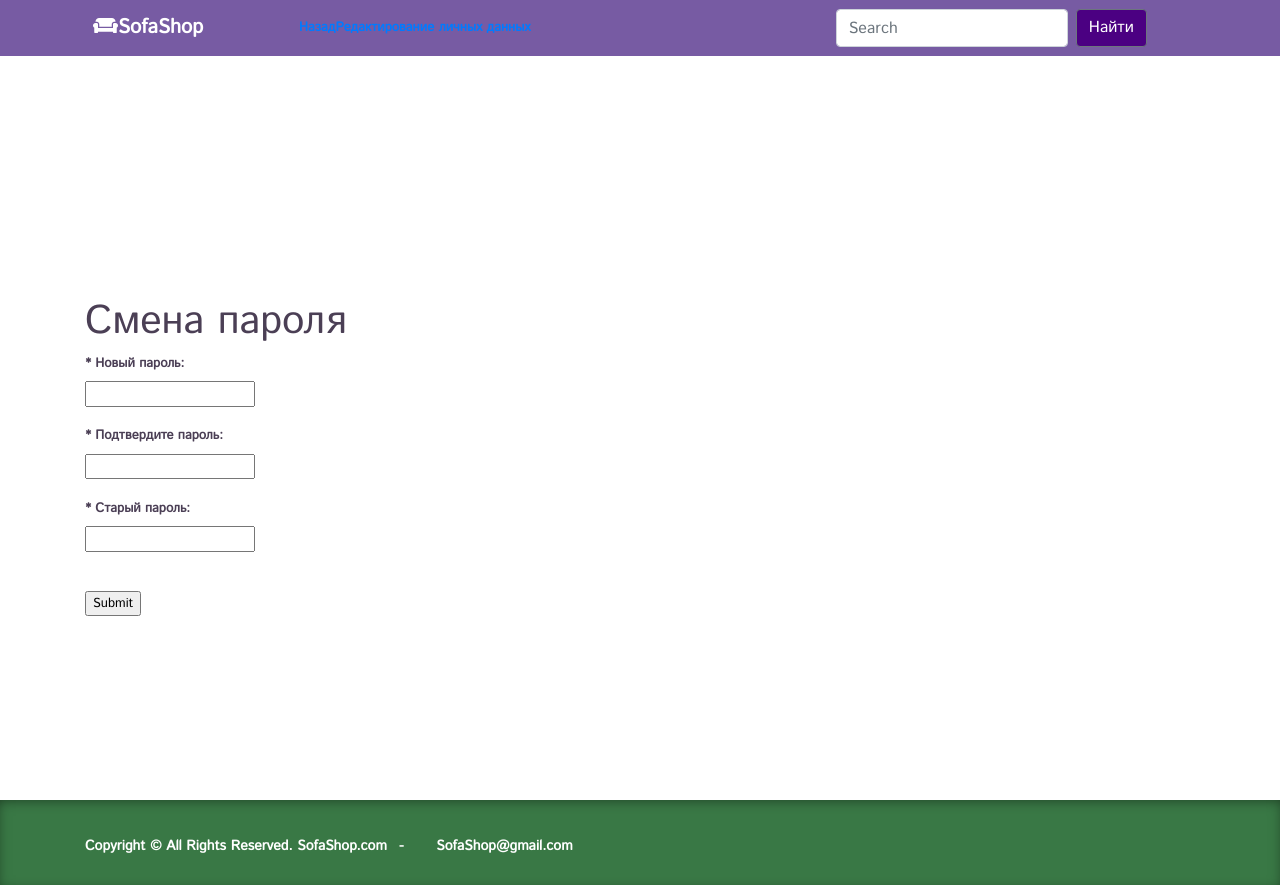
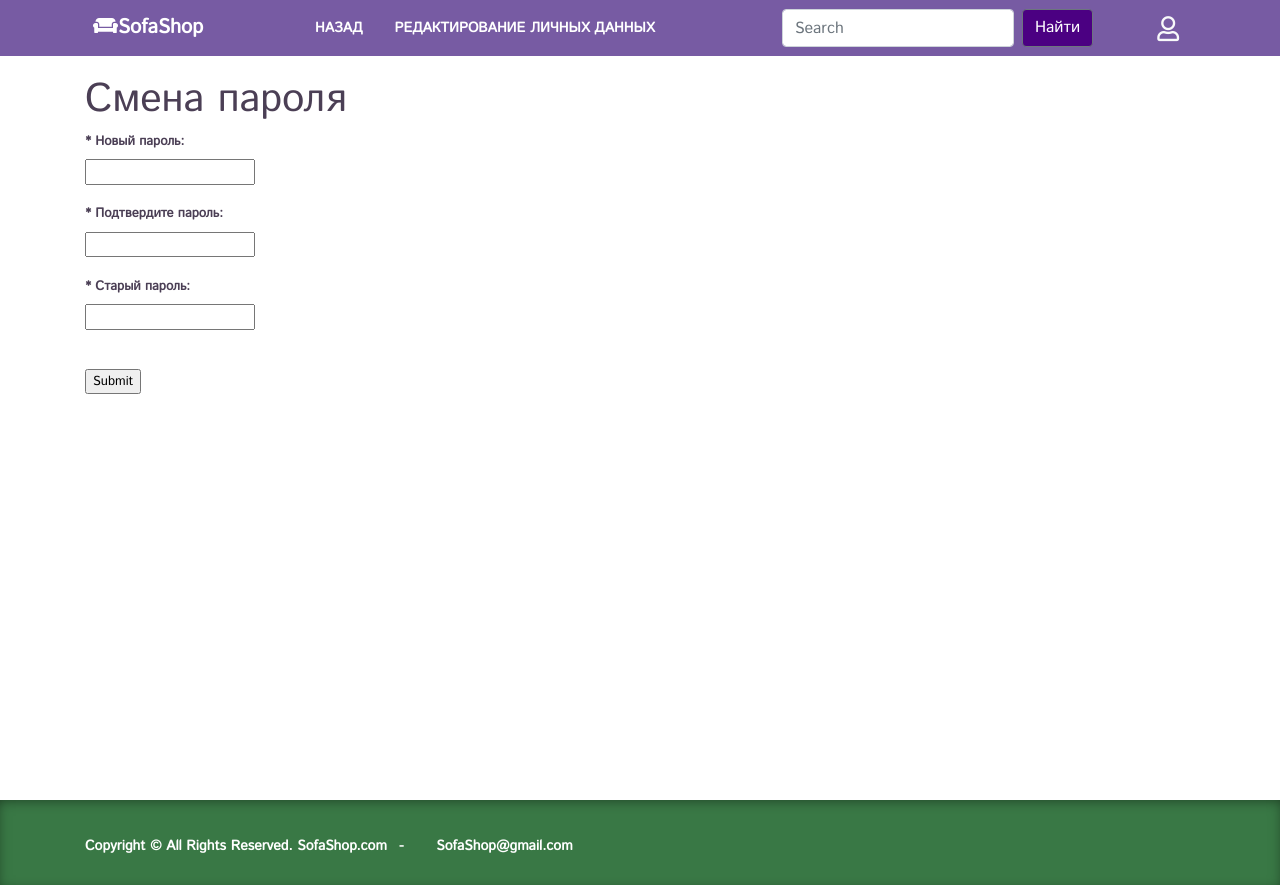
Before and after one commit to Beknasar/sofa_marketplace, a Django app: page /accounts/1/password_change/ in a window 1280 px wide. Run offline with Django 4.2, Linux system fonts and the light colour scheme; a user stored in the database is signed in; data comes from the database, SQL or seed files in the repository; parts of the project's set-up code (start-up, migrations or seed data) failed here and were passed over; some libraries are stand-ins or nearby versions.

Commit message:
Подкорректирован accounts, ссылки, верстка и прочее

```diff
--- a/source/accounts/models.py
+++ b/source/accounts/models.py
@@ -9,7 +9,6 @@ from datetime import timedelta
 class Profile(models.Model):
     user: AbstractUser = models.OneToOneField(get_user_model(), related_name='profile', on_delete=models.CASCADE, verbose_name='Пользователь')
     avatar = models.ImageField(null=True, blank=True, upload_to='user_pics', verbose_name='Аватар')
-    link = models.CharField(max_length=200, null=True, blank=True, verbose_name='Ссылка на профиль GitHub')
     about = models.TextField(max_length=2000, null=True, blank=True, verbose_name='О себе')
 
     def __str__(self):
--- a/source/accounts/templates/user_list.html
+++ b/source/accounts/templates/user_list.html
@@ -1,5 +1,5 @@
 {% extends 'base.html' %}
-{% block title %}Projects{% endblock %}
+{% block title %}Orders{% endblock %}
 {% block styles %}<link rel="stylesheet" href="https://use.fontawesome.com/releases/v5.8.1/css/all.css" integrity="sha384-50oBUHEmvpQ+1lW4y57PTFmhCaXp0ML5d60M1M7uH2+nqUivzIebhndOJK28anvf" crossorigin="anonymous">{% endblock %}
 
 {% block search %}
--- a/source/accounts/templates/user_password_change.html
+++ b/source/accounts/templates/user_password_change.html
@@ -3,12 +3,12 @@
 {% block title %}Смена пароля{% endblock %}
 
 {% block menu %}
-    <li><a href="{% url "accounts:detail" user_obj.pk %}">Назад</a></li>
-    <li><a href="{% url "accounts:change" user_obj.pk %}">Редактирование личных данных</a></li>
+    <li class="nav-item"><a class="nav-link px-md-3 py-md-2 text-white" href="{% url "accounts:detail" user_obj.pk %}">Назад</a></li>
+    <li class="nav-item"><a class="nav-link px-md-3 py-md-2 text-white" href="{% url "accounts:change" user_obj.pk %}">Редактирование личных данных</a></li>
 {% endblock %}
 
 {% block content %}
-    <div style="margin-top: 20%">
+    <div>
         <h1>Смена пароля</h1>
         {% url "accounts:password_change" user_obj.pk as action_url %}
         {% include 'partial/form.html' with action_url=action_url form_method="post" %}
--- a/source/accounts/urls.py
+++ b/source/accounts/urls.py
@@ -1,7 +1,7 @@
 from django.urls import path, include
 from django.contrib.auth.views import LoginView
-from accounts.views import RegisterView, UserDetailView, UserListView, UserChangeView, UserPasswordChangeView, \
-    BasketClearLogoutView
+from accounts.views import (RegisterView, UserDetailView, UserListView, UserChangeView, UserPasswordChangeView,
+                            BasketClearLogoutView)
 
 app_name = 'accounts'
 
@@ -14,5 +14,5 @@ urlpatterns = [
         path('', UserDetailView.as_view(), name='detail'),
         path('update/', UserChangeView.as_view(), name='change'),
         path('password_change/', UserPasswordChangeView.as_view(), name='password_change'),
-        ])),
+    ])),
 ]
--- a/source/accounts/views.py
+++ b/source/accounts/views.py
@@ -80,7 +80,7 @@ class UserListView(PermissionRequiredMixin, ListView):
         return self.request.user.groups.filter(pk=2) or self.request.user.groups.filter(pk=3) or self.request.user.pk == 1
 
 
-class UserDetailView(LoginRequiredMixin, PermissionRequiredMixin ,DetailView):
+class UserDetailView(LoginRequiredMixin, PermissionRequiredMixin, DetailView):
     model = get_user_model()
     template_name = 'user_detail.html'
     context_object_name = 'user_obj'
--- a/source/main/settings.py
+++ b/source/main/settings.py
@@ -32,6 +32,7 @@ ALLOWED_HOSTS = []
 APPS = [
     'widget_tweaks',
     'smart_selects',
+    'accounts',
     'webapp',
 ]
 
--- a/source/webapp/static/css/style.css
+++ b/source/webapp/static/css/style.css
@@ -232,3 +232,8 @@ h2{
 	border: solid 1px gray;
 	padding: 5px 10px;
 }
+
+.avatar {
+	width: 300px;
+	height: auto;
+}
--- a/source/webapp/templates/base.html
+++ b/source/webapp/templates/base.html
@@ -30,7 +30,23 @@
                       <input class="form-control mr-sm-2" type="text" placeholder="Search" aria-label="Search" name="search">
                       <button class="btn btn-secondary my-2 my-sm-0" style="background: #4B0082;" type="submit">Найти</button>
                 </form>
-{#                <a href="#myModal" data-toggle="modal" class="far fa-user text-light register-icon my-3  my-md-0 d-none d-md-inline-block"></a>#}
+                <ul class="navbar-nav">
+                {% block auth_menu %}
+                    {% if request.user.is_authenticated %}
+                        <li class="nav-item">
+                            <a href="{% url 'accounts:detail' request.user.pk %}" class="far fa-user text-light register-icon nav-link px-md-3 py-md-2 fa-2x"></a>
+                        </li>
+                    {% else %}
+                        <li class="nav-item">
+                            <a href="{% url 'accounts:login' %}?next={{ request.get_full_path }}" class="fa-solid fa-right-to-bracket text-light nav-link px-md-3 py-md-2 fa-2x">Вход</a>
+                        </li>
+                        <li class="nav-item">
+                            <a href="{% url 'accounts:create' %}?next={{ request.get_full_path }}" class="fas fa-user-plus text-light nav-link px-md-3 py-md-2 fa-2x"></a>
+                        </li>
+                    {% endif %}
+                {% endblock %}
+                </ul>
+
             </div>
         </div>
     </nav>
--- a/source/webapp/templates/partial/basket_add_form.html
+++ b/source/webapp/templates/partial/basket_add_form.html
@@ -2,5 +2,5 @@
 <form action="{% url 'webapp:product_add_to_basket' product.pk %}?next={{ request.get_full_path }}" method="post">
     {% csrf_token %}
     <input type="number" name="amount" value="1">
-    <input type="submit" value="В корзину">
+    <input type="submit" value="В корзину" class="btn btn-success mt-2">
 </form>
--- a/source/webapp/templates/products/index.html
+++ b/source/webapp/templates/products/index.html
@@ -3,9 +3,9 @@
 
 {% block menu %}
 
-    <li class="nav-item">
-        <a class="nav-link px-md-3 py-md-2 text-white" href="#promo">О нас</a>
-    </li>
+{#    <li class="nav-item">#}
+{#        <a class="nav-link px-md-3 py-md-2 text-white" href="#promo">О нас</a>#}
+{#    </li>#}
     <li class="nav-item">
         <a class="nav-link px-md-3 py-md-2 text-white" href="#services">Services</a>
     </li>
```
Also changed, not shown: source/accounts/templates/user_detail.html (+6 -6 lines), source/accounts/migrations/0003_remove_profile_link_alter_profile_id.py (added).
